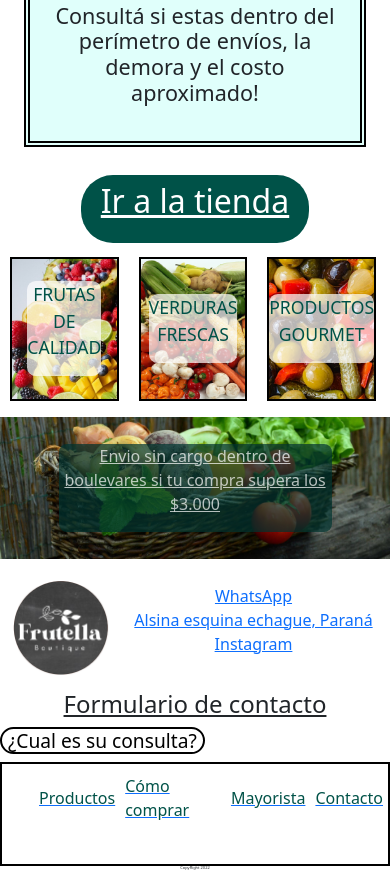
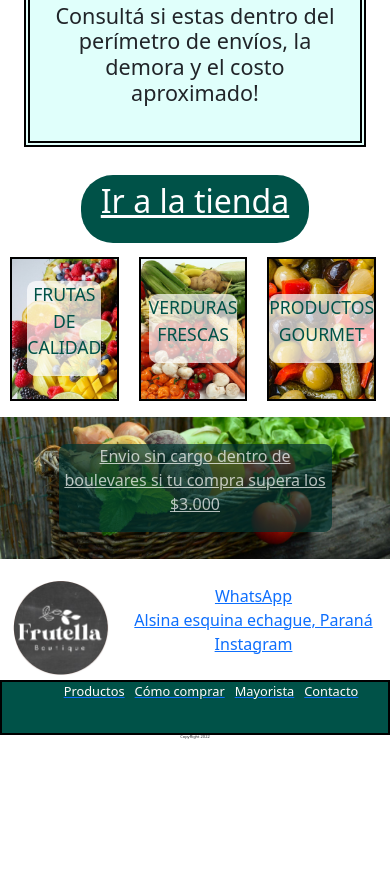
Before and after one commit to ilerena/DesafioEntregableBS1, a plain HTML site: page index.html in a window 390 px wide. Shown: the part 1288-2169 px from the top of the page. After the commit the page ends 2038 px from the top, so only its background shows below. Drawn offline with nearby package versions, Linux system fonts and the light colour scheme.

Commit message:
index mobile terminado

```diff
--- a/css/styleBS.css
+++ b/css/styleBS.css
@@ -139,7 +139,6 @@ padding: 5px;
 
 #links2 {
     width: 100vw;
-    grid-area: fotos2;
 }
     #links2 #cajacompleta {
         width: 100%;
@@ -220,7 +219,6 @@ padding: 5px;
 
 #footer {
     width: 100vw;
-    grid-area: footer;
 
 }
     #footer1{
@@ -245,6 +243,7 @@ padding: 5px;
             }
         #footer1div2{
             width: 100%;
+            display: none;
         }
             #footer1div2 .divform h2{
                 text-align: center;
@@ -252,33 +251,32 @@ padding: 5px;
                 padding-top: 10px;
                 text-decoration: underline;
             }
-            fieldset{
-                display: none;
-            }
+
     #nav2{
         border: solid black 2px;
-        padding: 10px 0;
+        padding: 0 0;
     }
         #nav2 img{
             display: none;
     }
         #nav2 #botones2{
+            height: 100%;
             display: flex;
             flex-direction: row;
             list-style: none;
-            justify-content: space-around;
+            justify-content: center;
             align-items: center;
+         }
+        #botones2 li{
+            margin: 0 5px;
         }
+
         #botones2 p{
-            color: #005248;
-            padding: 0 5px;
+            color: #ffffff;
+            text-align: center;
+            font-size: .8em;
         }
-        #botones2 p:hover{
-            background-color: #005248;
-            border-radius: 1em;
-            color: #ffffff;
-            padding: 0 5px;
-        }
+
     #copyright {
         width: 100%;
         height: 15px;
@@ -287,3 +285,6 @@ padding: 5px;
 
 
     }
+.bg-verde{
+     background-color: #005248;
+}
--- a/index.html
+++ b/index.html
@@ -226,7 +226,7 @@
                 </div>
             </div>
         </section>
-        <section>
+        <section class="bg-verde">
             <nav id="nav2">
                 <div id="divlogonav2">
                     <a href="index.html">
@@ -248,10 +248,6 @@
         </section>
     </div>
 
-
-
-
-
     <script src="https://cdn.jsdelivr.net/npm/bootstrap@5.0.2/dist/js/bootstrap.bundle.min.js" integrity="sha384-MrcW6ZMFYlzcLA8Nl+NtUVF0sA7MsXsP1UyJoMp4YLEuNSfAP+JcXn/tWtIaxVXM" crossorigin="anonymous"></script>
 </body>
 </html>
```
